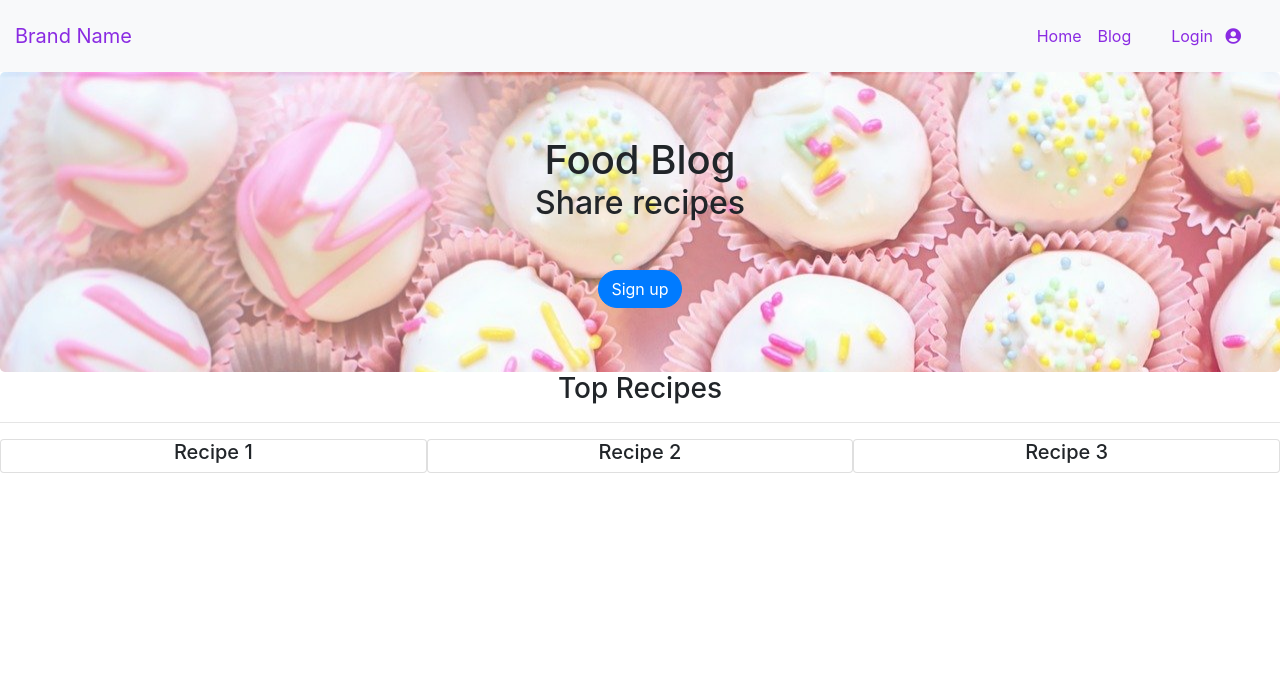
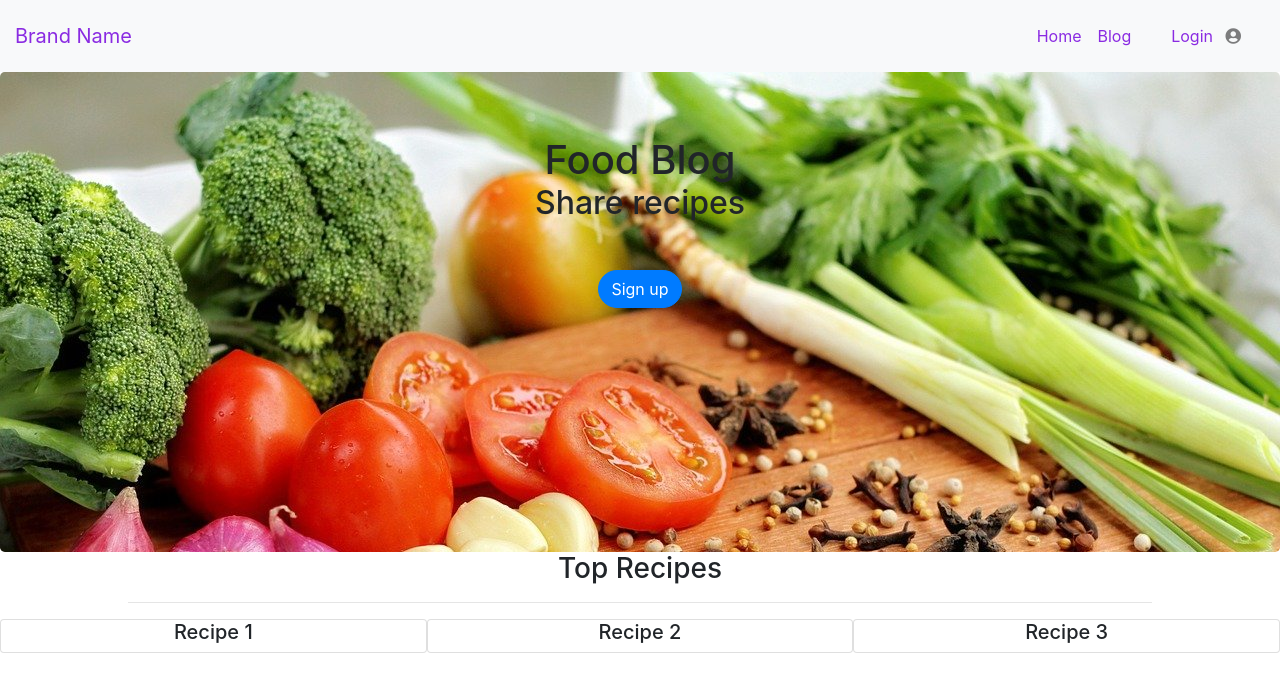
Before and after one commit to Code-Institute-Submissions/Mikew1999-recipe-blog, a Flask app: page / in a window 1280 px wide. Shown: the top 692 px of the page. Run offline with Flask 2, Linux system fonts and the light colour scheme; some libraries are stand-ins or nearby versions.

Commit message:
added placeholder background image for jumbotron

```diff
--- a/static/css/style.css
+++ b/static/css/style.css
@@ -8,7 +8,7 @@
 }
 
 
-.navbar-brand, .nav-link, .navbar-text {
+.navbar-brand, .nav-link {
     color: blueviolet!important;
 }
 
@@ -18,9 +18,15 @@
 
 .jumbotron {
     margin-bottom: 0rem;
+    height: 60vh;
 }
 
-.signup {
-    color: rgb(5, 5, 58);
-    height: 93vh;
+#recipe-image {
+    background: url('../images/food-3270461_1280.jpg');
+    background-repeat: no-repeat;
+    background-size: cover;
 }
+
+.width-80 {
+    width: 80vw;
+}
--- a/templates/index.html
+++ b/templates/index.html
@@ -1,7 +1,7 @@
 {% extends "base.html" %}
 {% block content %}
 
-<header class="jumbotron text-center" style="background-image: url('static/images/cupcake.jpg');">
+<header class="jumbotron text-center" id="recipe-image">
     <div class="jumbotron-content">
         <div class="container">
             <h1 class="masthead-heading mb-0">Food Blog</h1>
@@ -12,7 +12,7 @@
 </header>
 
 <h3 class="text-center">Top Recipes</h3>
-<hr>
+<hr class="width-80">
 
 <div class="container-fluid">
     <div class="row text-center">
```
Also changed, not shown: static/images/food-3270461_1280.jpg (added).
